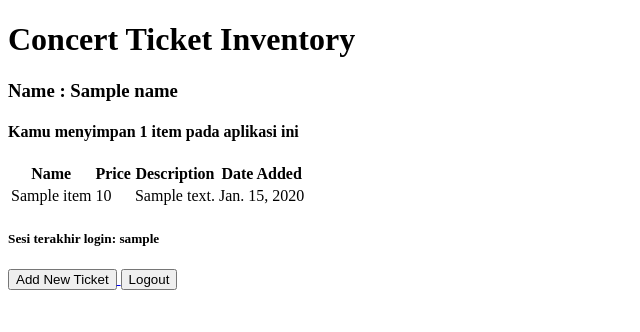
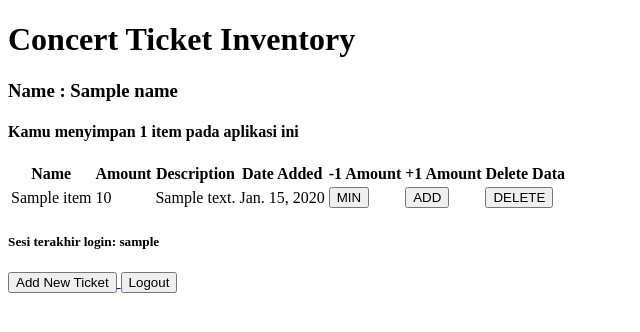
Before and after one commit to kelvin-saputra/concert_ticket_inventory, a Django app: template main/templates/main.html in a window 1280 px wide. Shown: the top 332 px of the page, without its empty margins (0-640 px from the left). Run offline with Django 4.2, Linux system fonts and the light colour scheme; tables that the repository leaves empty hold one stand-in row (values such as "Sample post"); the template is opened without the code that fills it: values that come from a table or form of the project are taken from there, most other values are stand-ins (such as "Sample title", 1, 10 or a date in 2020).

Commit message:
Adding plus amount, min amount, and delete data feature

```diff
--- a/main/templates/main.html
+++ b/main/templates/main.html
@@ -9,9 +9,12 @@
     <table>
         <tr>
             <th>Name</th>
-            <th>Price</th>
+            <th>Amount</th>
             <th>Description</th>
             <th>Date Added</th>
+            <th>-1 Amount</th>
+            <th>+1 Amount</th>
+            <th>Delete Data</th>
         </tr>
 
         {% for ticket in tickets %}
@@ -20,6 +23,9 @@
                 <td>{{ticket.amount}}</td>
                 <td>{{ticket.description}}</td>
                 <td>{{ticket.date_added}}</td>
+                <td><a href="min_amount/{{ticket.pk}}"><button>MIN</button></a></td>
+                <td><a href="add_amount/{{ticket.pk}}"><button>ADD</button></a></td>
+                <td><a href="delete_data/{{ticket.pk}}"><button>DELETE</button></a></td>
             </tr>
         {% endfor %}
     </table>
--- a/main/urls.py
+++ b/main/urls.py
@@ -1,5 +1,5 @@
 from django.urls import path
-from main.views import show_main, create_item, show_xml, show_json, show_xml_by_id, show_json_by_id, register, login_user, logout_user
+from main.views import *
 
 app_name = 'main'
 
@@ -13,4 +13,7 @@ urlpatterns = [
     path('json/', show_json, name='show_json'),
     path('xml/<int:id>/', show_xml_by_id, name='show_xml_by_id'),
     path('json/<int:id>/', show_json_by_id, name='show_json_by_id'),
+    path('add_amount/<int:id>', add_amount, name='add_amount'),
+    path('min_amount/<int:id>', min_amount, name='min_amount'),
+    path('delete_data/<int:id>', delete_data, name='delete_data')
 ]
```
Also changed, not shown: main/views.py (+23 -0 lines).
